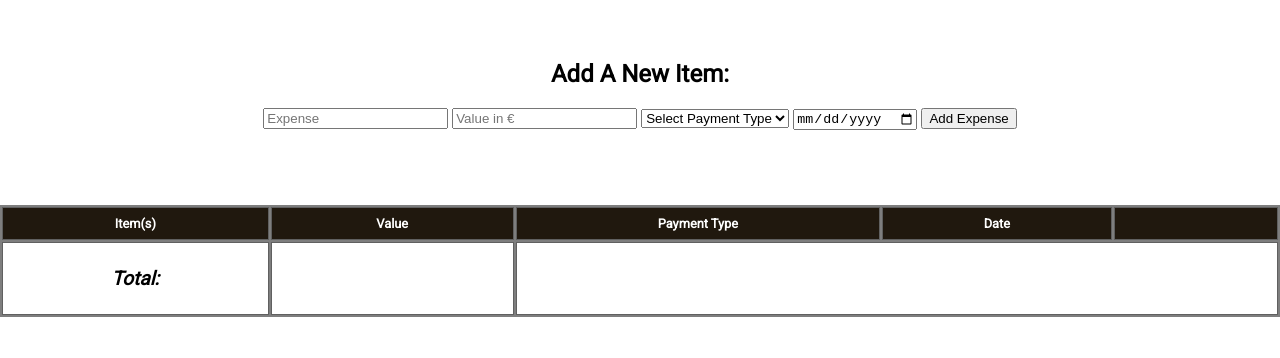
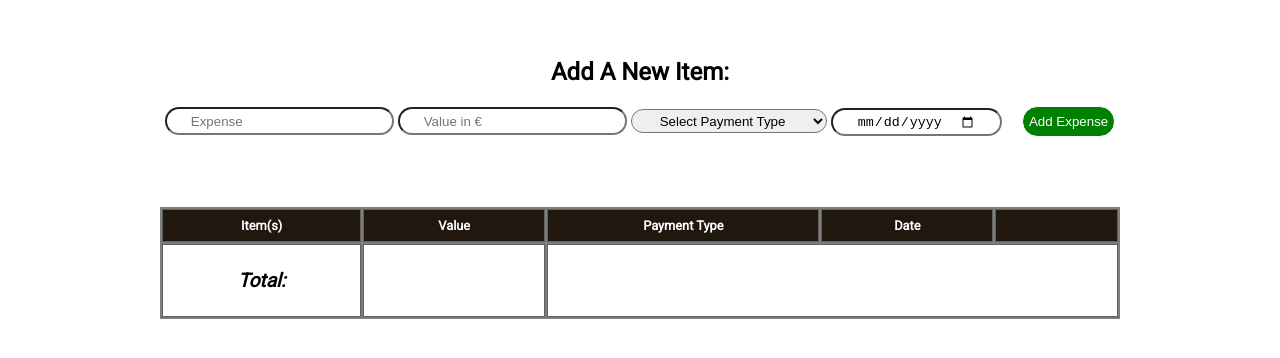
Before and after one commit to tobseyltd/simple-expense-tracker, a plain HTML site: page index.html in a window 1280 px wide. Shown: the part 62-420 px from the top of the page. Drawn offline with Linux system fonts and the light colour scheme.

Commit message:
commit #2

```diff
--- a/css/style.css
+++ b/css/style.css
@@ -3,11 +3,31 @@
 
 
 /*GENERAL SETTINGS*/
+
 body {
     font-family: 'Roboto', 'Arial';
     font-size: 16px;
     text-align: center;
 }
+
+/*FORM INPUT STYLING*/
+
+input, select {
+    border-radius: 1rem;
+    height: 1.5rem;
+    padding: 0 1.5rem;
+}
+
+button {
+    border: 0.1rem solid;
+    border-radius: 1rem;
+    background-color: green;
+    color: white;
+    height: 1.9rem;
+    margin-left: 1rem;
+}
+
+/*HTML WRAPPER STYLING*/
 
 #expense-screen {
     height: 20rem;
@@ -17,9 +37,19 @@ body {
     align-items: center;
 }
 
+.expense-table-container {
+    display: block;
+    max-width: -moz-fit-content;
+    max-width: fit-content;
+    margin: 0 auto;
+    overflow-x: auto;
+    white-space: nowrap;
+}
+
 /*TABLE STYLING*/
+
 table {
-    width: 80rem;
+    width: 60rem;
     margin-top: 2rem;
     background-color: #7e7e7e;
     color: white;
@@ -52,18 +82,9 @@ tfoot td {
     padding: 1.5rem 0;
 }
 
-
-
 #delete-button {
     width: 1.5rem;
     height: 1.5rem;
 }
 
 /* MEDIA QUERIES */
-
-@media screen and (max-width: 600px) and (min-width: 300px) {
-    table {
-        overflow-x: scroll;
-    }
-
-}
```
